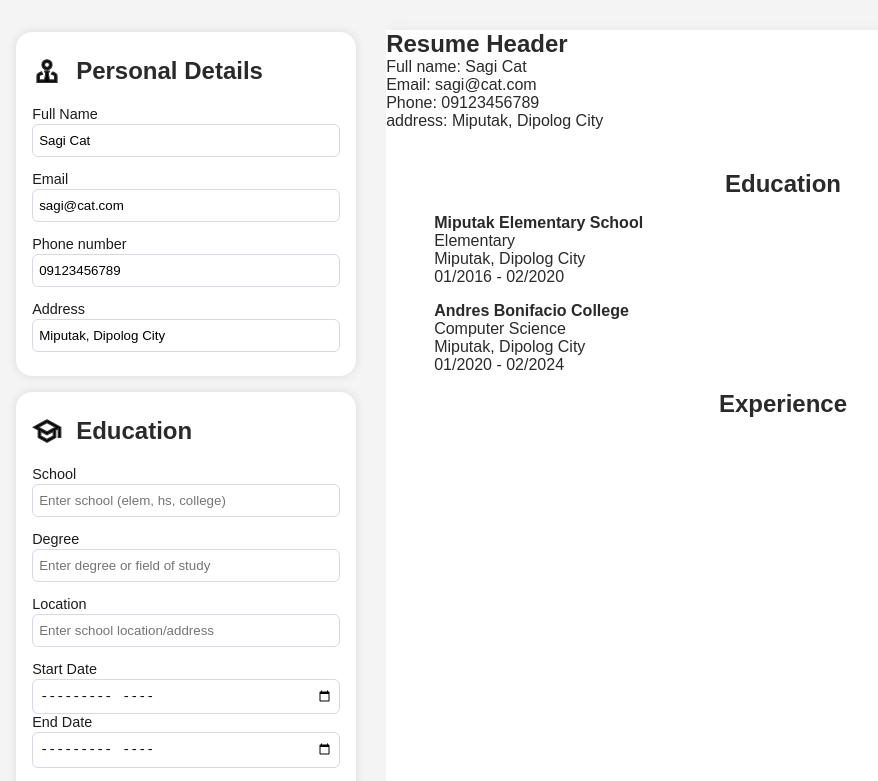
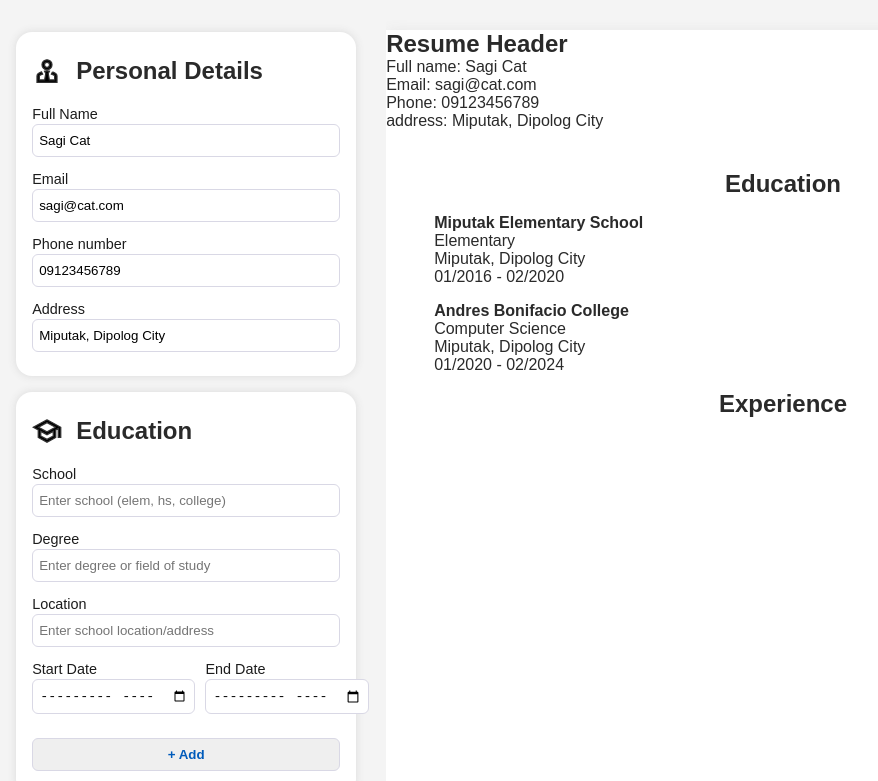
Before and after one commit to etanyosef/cv-application, a React (Vite) app: page / in a window 1280 px wide. Shown: the top 781 px of the page, without its empty margins (42-920 px from the left). Built offline with nearby package versions, Linux system fonts and the light colour scheme.

Commit message:
date group styling

```diff
--- a/src/index.css
+++ b/src/index.css
@@ -113,6 +113,11 @@ main .sidebar form .form-input {
     flex-direction: column;
 }
 
+main .sidebar form .date-group {
+    display: flex;
+    gap: 10px;
+}
+
 
 /* Resume */
 
```
